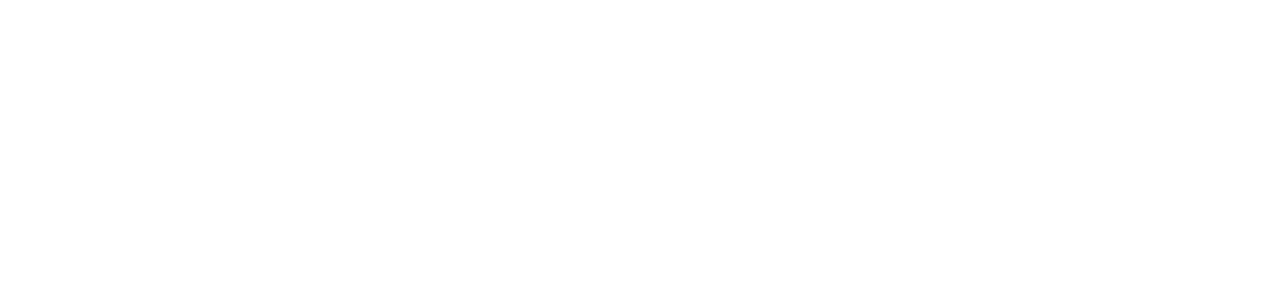
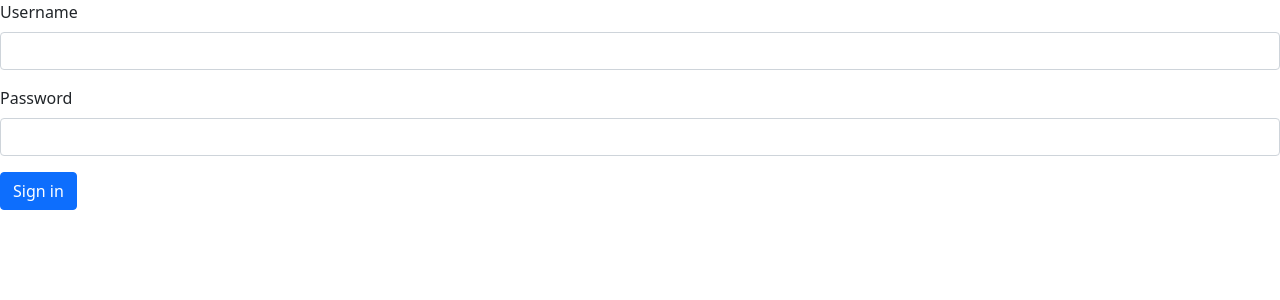
Before and after one commit to jennycade/blog-admin, a React (Create React App) app: page / in a window 1280 px wide. Shown: the top 300 px of the page. Built offline with nearby package versions, Linux system fonts and the light colour scheme.

Commit message:
Used useState correctly, duh

```diff
--- a/src/App.js
+++ b/src/App.js
@@ -8,18 +8,24 @@
   // props
 
   // state
-  const currentUser = useState({});
+  const [currentUser, setCurrentUser] = useState({});
 
   return (
     <div className='app'>
       { (Object.keys(currentUser).length === 0) && (
         <form>
           <div className='mb-3'>
-            <label for="usernameInput" className='form-label'>Username</label>
+            <label
+              htmlFor="usernameInput"
+              className='form-label'
+            >Username</label>
             <input type='text' className='form-control' id='usernameInput' />
           </div>
           <div className='mb-3'>
-            <label for="passwordInput" className='form-label'>Password</label>
+            <label
+              htmlFor="passwordInput"
+              className='form-label'
+            >Password</label>
             <input
               type='password'
               className='form-control'
```
